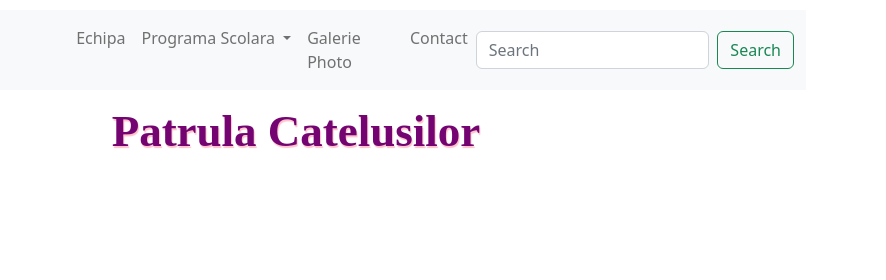
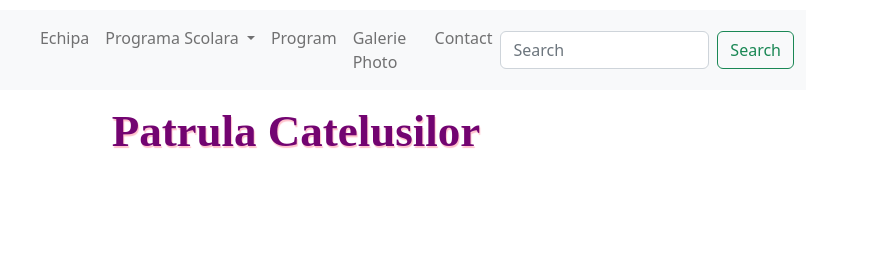
Before and after one commit to DianaOprea89/Kindergarten, a plain HTML site: page pic/Index.html in a window 1280 px wide. Shown: the top 280 px of the page, 394-1280 px from the left. Drawn offline with nearby package versions, Linux system fonts and the light colour scheme.

Commit message:
add another new files

```diff
--- a/pic/Index.html
+++ b/pic/Index.html
@@ -41,11 +41,15 @@
                                     </ul>
                                 </li>
                                 <li class="nav-item">
+                                    <a class="nav-link" href="Program.html">Program</a>
+                                </li>
+                                <li class="nav-item">
                                     <a class="nav-link" href="Galerie.html">Galerie Photo</a>
                                 </li>
                                 <li class="nav-item">
                                     <a class="nav-link" href="Contact.html">Contact</a>
                                 </li>
+
 
                             </ul>
                             <form class="d-flex" role="search">
```
Also changed, not shown: pic/Contact.html (+3 -0 lines), pic/Cresa.html (+3 -0 lines), pic/Echipa.html (+3 -0 lines), pic/Galerie.html (+3 -0 lines), pic/Gradinita.html (+3 -0 lines), pic/Program.html (+3 -0 lines).
